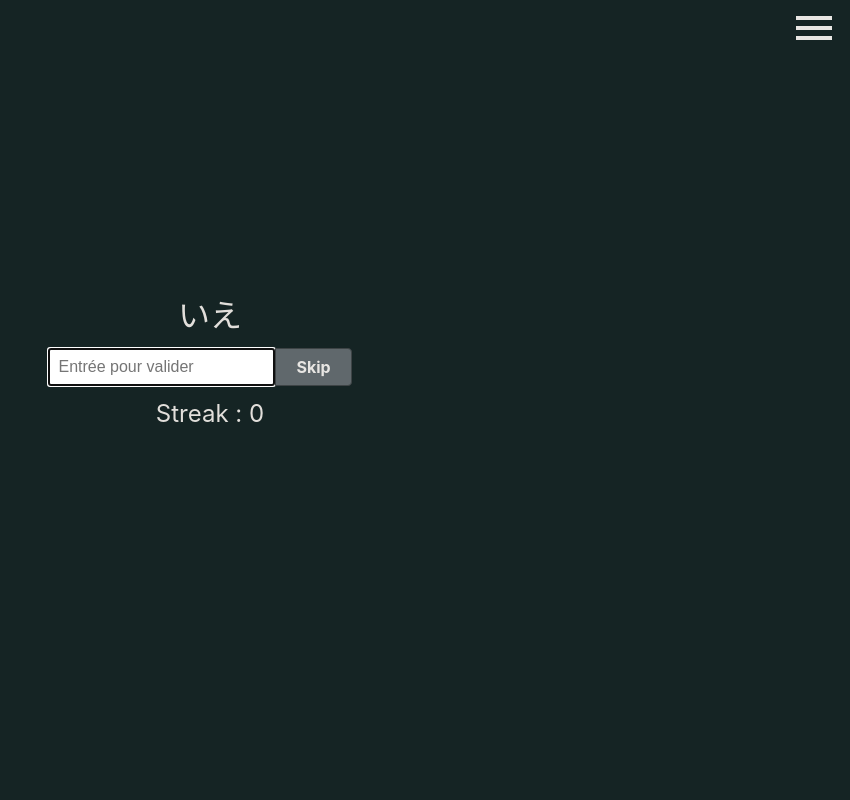
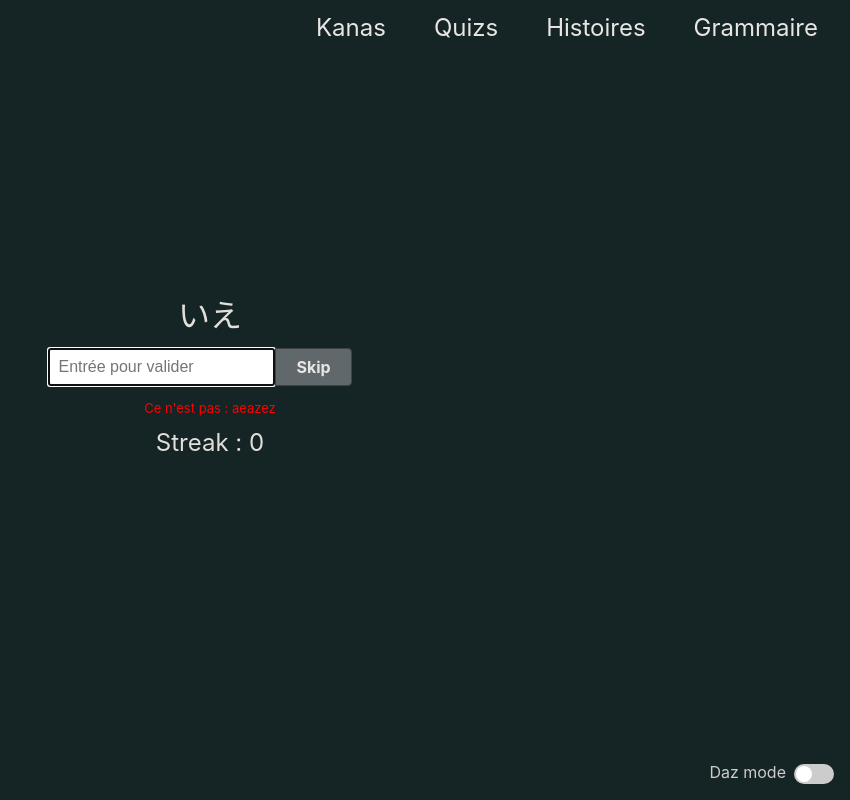
Before and after one commit to Dorian-Garcia-pro/flash-kanas, a React (Create React App) app: page /quiz in a window 1280 px wide. Shown: the whole page, without its empty margins (430-1280 px from the left). Built offline with nearby package versions, Linux system fonts and the light colour scheme; the HTML template or start-up script is replaced by a standard one.

Commit message:
carrousel histoires + nav desktop + feedback quiz

```diff
--- a/src/App.js
+++ b/src/App.js
@@ -17,7 +17,7 @@ function App() {
             <Route path="/" element={<Deck />} />
             <Route path="/kanas" element={<Deck />} />
             <Route path="/quiz" element={<Quiz />} />
-            <Route path="/quiz/daz" element={<Quiz />} />
+            {/*    <Route path="/quiz/daz" element={<Quiz />} /> */}
             <Route path="/histoires" element={<Histoires />} />
             <Route path="/grammaire" element={<Grammaire />} />
 
--- a/src/components/Nav.js
+++ b/src/components/Nav.js
@@ -4,8 +4,14 @@ import { useState, useRef, useEffect } from "react";
 import { Link } from "react-router-dom";
 
 function Nav() {
-  const [openNav, setopenNav] = useState(false);
+  const [openNav, setOpenNav] = useState(false);
   const myRef = useRef(null);
+
+  const handleClickOutside = (event) => {
+    if (myRef.current && !myRef.current.contains(event.target)) {
+      setOpenNav(false);
+    }
+  };
 
   useEffect(() => {
     document.addEventListener("mousedown", handleClickOutside);
@@ -14,26 +20,21 @@ function Nav() {
     };
   }, []);
 
-  const handleClickOutside = (event) => {
-    if (myRef.current && !myRef.current.contains(event.target)) {
-      setopenNav(false);
-    }
-  };
-
   const routes = [
     { name: "Kanas", route: "/kanas" },
-    { name: "Quiz", route: "/quiz" },
-    { name: "Quiz Daz", route: "/quiz/daz" },
+    { name: "Quizs", route: "/quiz" },
+    /*     { name: "Quiz Daz", route: "/quiz/daz" }, */
     { name: "Histoires", route: "/histoires" },
     { name: "Grammaire", route: "/grammaire" },
   ];
 
   return (
+    <>
       <div ref={myRef} id="navMenu">
         <img
           src="/assets/icons/menu.svg"
           alt="menuburger"
-        onClick={() => setopenNav((prev) => !prev)}
+          onClick={() => setOpenNav((prev) => !prev)}
         />
         {openNav ? (
           <nav id="drawer">
@@ -47,6 +48,18 @@ function Nav() {
           </nav>
         ) : null}
       </div>
+      <div id="navMenuDesktop">
+        <nav id="drawerDesktop">
+          <ul>
+            {routes.map((route, index) => (
+              <li key={route.route}>
+                <Link to={route.route}>{route.name}</Link>
+              </li>
+            ))}
+          </ul>
+        </nav>
+      </div>
+    </>
   );
 }
 
--- a/src/components/Nav.scss
+++ b/src/components/Nav.scss
@@ -13,6 +13,10 @@
     width: 3rem;
     cursor: pointer;
   }
+}
+
+#navMenuDesktop {
+  display: none;
 }
 
 #drawer {
@@ -42,26 +46,41 @@
 }
 
 @media (orientation: landscape) {
-  #drawer {
-    background-color: rgb(53, 57, 59);
+  #navMenu {
+    display: none;
+  }
+
+  #navMenuDesktop {
     display: flex;
-    flex-direction: column;
-    justify-content: center;
+    width: 100%;
+    position: absolute;
+    top: 0;
+  }
+
+  #drawerDesktop {
+    width: 100%;
+    padding-right: 1rem;
 
     & > ul {
+      width: 100%;
       display: flex;
-      flex-direction: column;
+      flex-direction: row;
+      justify-content: flex-end;
+      align-items: center;
+      height: 100%;
+      gap: 1rem;
       & > li {
         list-style: none;
-
+        height: 100%;
         & > a {
           display: block;
-          padding: 1rem 3rem;
+          padding: 1rem 1rem;
           font-size: 1.5rem;
           color: rgb(232, 230, 227);
           text-decoration: none;
           &:hover {
-            background-color: rgb(96, 104, 108);
+            text-decoration: underline; // add underline on hover
+            text-underline-offset: 0.2em; // increase the distance between text and underline
           }
         }
       }
--- a/src/pages/Histoires.js
+++ b/src/pages/Histoires.js
@@ -13,6 +13,13 @@ function Histoires() {
   const openModalHistoiresHandle = (kana) => {
     setopenModalHistoires(true);
     setHistoireSelected(kana);
+  };
+  const carrouPrevSuiv = (nav) => {
+    if (nav === "prev" && histoireSelected > 0) {
+      setHistoireSelected((prev) => prev - 1);
+    } else if (nav === "suiv" && histoireSelected < 45) {
+      setHistoireSelected((prev) => prev + 1);
+    }
   };
 
   useEffect(() => {
@@ -78,7 +85,13 @@ function Histoires() {
               ))}
       </div>
       {openModalHistoires ? (
-        <div id="modalHistoires" onClick={() => setopenModalHistoires(false)}>
+        <div id="modalHistoires">
+          <div
+            className="btnCarrouselPrevSuiv prev"
+            onClick={() => carrouPrevSuiv("prev")}
+          >
+            <img src="/assets/icons/leftArrowCarrousel.png" alt="arrow" />
+          </div>
           <img
             src={
               kanasSelected
@@ -89,7 +102,18 @@ function Histoires() {
             className="histoire"
             ref={modalRef}
           ></img>
-          {/*  <p>{cardStore.listHiraganas[histoireSelected].histoire}</p> */}
+          <div
+            className="btnCarrouselPrevSuiv suiv"
+            onClick={() => carrouPrevSuiv("suiv")}
+          >
+            <img src="/assets/icons/leftArrowCarrousel.png" alt="arrow" />
+          </div>
+          <div
+            className="btnCarrouselQuit"
+            onClick={() => setopenModalHistoires(false)}
+          >
+            <img src="/assets/icons/close.png" alt="close" />
+          </div>
         </div>
       ) : (
         ""
--- a/src/pages/Quiz.js
+++ b/src/pages/Quiz.js
@@ -1,28 +1,27 @@
 import "./Quiz.scss";
 import { useState, useRef } from "react";
 import { useSelector } from "react-redux";
-import { useLocation } from "react-router-dom";
 import {} from "../quizSlice.js";
 
 function Quiz() {
   const quizStore = useSelector((store) => store.quiz);
-  /*  const dispatch = useDispatch(); */
-  const location = useLocation();
-  const targetQuiz =
-    location.pathname === "/quiz/daz"
-      ? quizStore.quizDaz
-      : quizStore.quizHiraganas;
+  const [isOn, setIsOn] = useState(false);
+  const targetQuiz = isOn ? quizStore.quizDaz : quizStore.quizHiraganas;
   const [currentWord, setCurrentWord] = useState(targetQuiz[0]);
   const [previousWord, setPreviousWord] = useState();
   const [inputValue, setInputValue] = useState("");
-  const [isCorrect, setIsCorrect] = useState(true);
+  const [isCorrect, setIsCorrect] = useState("");
   const [mauvaiseReponse, setMauvaiseReponse] = useState("aeazez");
   const [streak, setStreak] = useState(0);
   const formRef = useRef(null);
 
   const handleInputChange = (event) => {
     setInputValue(event.target.value.toLowerCase());
-    setIsCorrect(true);
+    if (isCorrect) {
+      return;
+    } else {
+      setIsCorrect("");
+    }
   };
 
   const handleSubmit = (event) => {
@@ -30,7 +29,6 @@ function Quiz() {
   };
   const handleSkip = (event) => {
     event.preventDefault();
-    setIsCorrect(false);
     setPreviousWord(currentWord);
     const nextWordIndex = Math.floor(Math.random() * targetQuiz.length);
     setCurrentWord(targetQuiz[nextWordIndex]);
@@ -58,11 +56,23 @@ function Quiz() {
 
   return (
     <div className="quiz-container">
+      <label className="switch">
+        <input
+          type="checkbox"
+          checked={isOn}
+          onChange={() => setIsOn((prev) => !prev)}
+        ></input>
+        <span className="slider"></span>
+      </label>
       {/*========================== MID COLUMN - START ========================== */}
       <div className="midCol-quiz">
         <p> {currentWord.hiragana}</p>
         <form onSubmit={handleSubmit} ref={formRef}>
-          <label>
+          <label
+            className={` ${isCorrect ? "correct " : ""} ${
+              isCorrect === false ? "false " : ""
+            }`}
+          >
             <input
               type="text"
               value={inputValue}
@@ -77,12 +87,11 @@ function Quiz() {
           </label>
         </form>
 
-        {!isCorrect && (
-          <p id="errorQuiz">FAUX ! C'est pas : {mauvaiseReponse}</p>
-        )}
+        {!isCorrect && <p id="errorQuiz">Ce n'est pas : {mauvaiseReponse}</p>}
 
         {previousWord ? (
           <div className="previousWord">
+            <p className=""> Mot précédent :</p>
             <p>
               {previousWord ? previousWord.hiragana : ""} (
               {previousWord ? previousWord.romaji : ""})
--- a/src/pages/Quiz.scss
+++ b/src/pages/Quiz.scss
@@ -32,6 +32,12 @@ $soft-shadow: 0 4px 4px rgba(0, 0, 0, 0.2);
     > .btn {
       border-radius: 0 4px 4px 0;
     }
+    &.correct {
+      box-shadow: 0 0 0 3px #0ec30e;
+    }
+    &.false {
+      box-shadow: 0 0 0 3px #c30e0e;
+    }
   }
 
   & input {
@@ -56,6 +62,59 @@ $soft-shadow: 0 4px 4px rgba(0, 0, 0, 0.2);
   font-size: 1.5rem;
 }
 
+.switch {
+  position: absolute;
+  display: inline-block;
+  width: 40px;
+  height: 20px;
+  bottom: 1rem;
+  right: 1rem;
+  input {
+    opacity: 0;
+    width: 0;
+    height: 0;
+  }
+  .slider {
+    position: absolute;
+    cursor: pointer;
+    top: 0;
+    left: 0;
+    right: 0;
+    bottom: 0;
+    background-color: #ccc;
+    border-radius: 34px;
+    transition: 0.4s;
+    &:before {
+      position: absolute;
+      content: "";
+      height: 16px;
+      width: 16px;
+      left: 2px;
+      bottom: 2px;
+      background-color: white;
+      border-radius: 50%;
+      transition: 0.4s;
+    }
+  }
+  input:checked + .slider {
+    background-color: #2196f3;
+  }
+  input:checked + .slider:before {
+    transform: translateX(20px);
+  }
+
+  &::before {
+    content: "Daz mode";
+    white-space: nowrap;
+    height: 100%;
+    position: absolute;
+    bottom: 0;
+    right: 3rem;
+    font-size: 1rem;
+    color: #ccc;
+  }
+}
+
 @media only screen and (min-width: 500px) and (orientation: landscape) {
   .quiz-container {
     height: 25vh;
--- a/src/quizSlice.js
+++ b/src/quizSlice.js
@@ -834,7 +834,7 @@ const initialState = {
     },
     {
       hiragana: "もえるゴミ",
-      romaji: "moeru gomi",
+      romaji: "moerugomi",
       english: "déchets inflammables",
     },
     {
@@ -1005,7 +1005,7 @@ const initialState = {
     },
     {
       hiragana: "使います",
-      romaji: "tsukemasu",
+      romaji: "tsukaimasu",
       english: "utiliser",
     },
 
```
Also changed, not shown: src/pages/Histoires.scss (+92 -4 lines), public/assets/icons/close.png (added), public/assets/icons/leftArrowCarrousel.png (added). Lines whose indentation alone changed are shown as unchanged.
